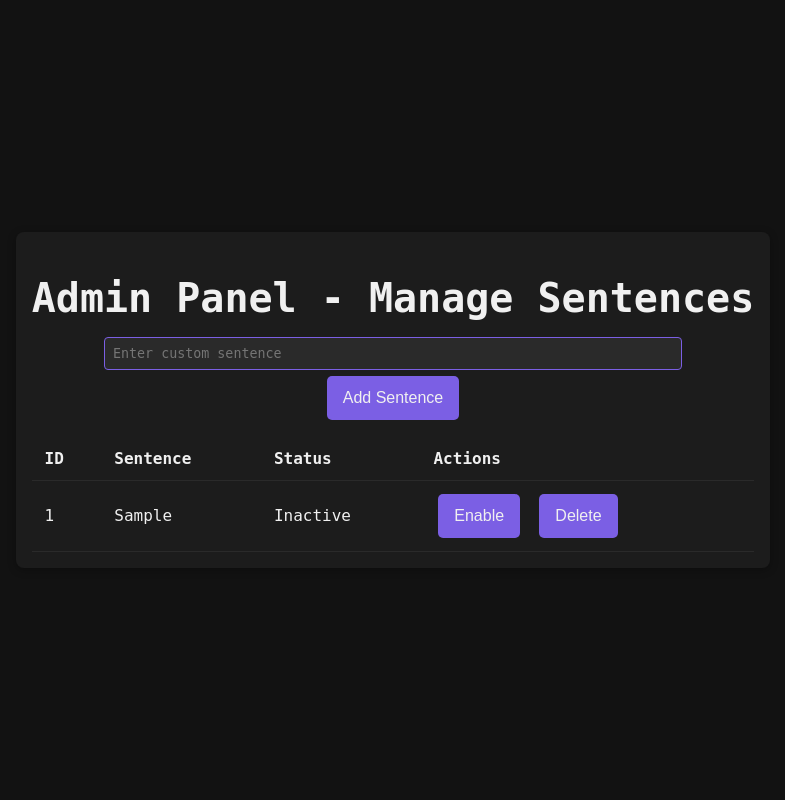
After one commit to Emil215p/Skrivehastigheds-Hjemmeside, a PHP site: page /admin.php in a window 1280 px wide. The commit adds this page. Shown: the whole page, without its empty margins (247-1032 px from the left). Run offline with PHP 8.4, Linux system fonts and the light colour scheme; tables that the repository leaves empty or names only in its code hold one stand-in row (values such as "Sample post").

Commit message:
KÆMPE UPDATE TAK THOMAS

```diff
--- /dev/null
+++ b/admin.php
@@ -0,0 +1,232 @@
+<?php
+// admin.php
+// Database connection settings
+$servername = "172.16.3.24";
+$username = "root";
+$password = "test";
+$dbname = "skptyping";
+
+// Create connection
+$conn = new mysqli($servername, $username, $password, $dbname);
+if ($conn->connect_error) {
+    die("Connection failed: " . $conn->connect_error);
+}
+
+// Process form submissions
+if ($_SERVER['REQUEST_METHOD'] === 'POST') {
+    error_log("Received POST with data: " . print_r($_POST, true));
+
+    if (isset($_POST['action'])) {
+        $action = $_POST['action'];
+
+        if ($action === 'add') {
+            $sentence = trim($_POST['sentence'] ?? '');
+            if (!empty($sentence)) {
+                $stmt = $conn->prepare("INSERT INTO tekster (`tekst`, active) VALUES (?, 0)");
+                $stmt->bind_param("s", $sentence);
+                if ($stmt->execute()) {
+                    error_log("Sentence added successfully.");
+                } else {
+                    error_log("Error adding sentence: " . $stmt->error);
+                }
+                $stmt->close();
+            }
+        } elseif ($action === 'delete') {
+            $id = intval($_POST['id'] ?? 0);
+            if ($id >= 0) {
+                $stmt = $conn->prepare("DELETE FROM tekster WHERE id = ?");
+                $stmt->bind_param("i", $id);
+                if ($stmt->execute()) {
+                    error_log("Sentence with id $id deleted.");
+                } else {
+                    error_log("Error deleting sentence: " . $stmt->error);
+                }
+                $stmt->close();
+            } else {
+                error_log("Invalid id received for delete: " . print_r($_POST['id'], true));
+            }
+        } elseif ($action === 'enable') {
+            $id = intval($_POST['id'] ?? 0);
+            if ($id >= 0) {
+                // Disable all sentences first
+                if (!$conn->query("UPDATE tekster SET active = 0")) {
+                    error_log("Error disabling sentences: " . $conn->error);
+                }
+                // Enable the selected sentence
+                $stmt = $conn->prepare("UPDATE tekster SET active = 1 WHERE id = ?");
+                $stmt->bind_param("i", $id);
+                if ($stmt->execute()) {
+                    error_log("Sentence with id $id enabled.");
+                } else {
+                    error_log("Error enabling sentence: " . $stmt->error);
+                }
+                $stmt->close();
+            } else {
+                error_log("Invalid id received for enable: " . print_r($_POST['id'], true));
+            }
+        }
+    } else {
+        error_log("No action specified in POST data.");
+    }
+    header("Location: admin.php");
+    exit;
+}
+
+// Fetch all sentences
+$result = $conn->query("SELECT * FROM tekster ORDER BY id DESC");
+$sentences = [];
+if ($result && $result->num_rows > 0) {
+    while ($row = $result->fetch_assoc()) {
+        $sentences[] = $row;
+    }
+}
+$conn->close();
+?>
+
+<!DOCTYPE html>
+<html>
+<head>
+  <meta charset="UTF-8">
+  <title>Admin Panel - Manage Sentences</title>
+  <style>
+    /* Inspired by index.php's style.css */
+    :root {
+      --background-color: #1c1c1c;
+      --container-bg: #121212;
+      --current-word-bg: #2a2a2a;
+      --text-color: #f0f0f0;
+      --accent-color: #7b5fe4;
+      --font-family: 'Roboto Mono', monospace;
+    }
+
+    * {
+      box-sizing: border-box;
+    }
+
+    body {
+      margin: 0;
+      padding: 0;
+      min-height: 100vh;
+      background: var(--container-bg);
+      color: var(--text-color);
+      font-family: var(--font-family);
+      display: flex;
+      align-items: center;
+      justify-content: center;
+    }
+
+    .container {
+      max-width: 70vw;
+      padding: 1rem;
+      text-align: center;
+      background: var(--background-color);
+      border-radius: 8px;
+      box-shadow: 0 2px 8px rgba(0,0,0,0.3);
+    }
+
+    h1 {
+      font-size: 2.5rem;
+      margin-bottom: 1rem;
+    }
+
+    form {
+      margin-bottom: 1rem;
+    }
+
+    input[type="text"] {
+      width: 80%;
+      padding: 0.5rem;
+      background: var(--current-word-bg);
+      border: 1px solid var(--accent-color);
+      border-radius: 4px;
+      color: var(--text-color);
+      font-family: var(--font-family);
+    }
+
+    button {
+      background: var(--accent-color);
+      border: none;
+      padding: 0.8rem 1rem;
+      font-size: 1rem;
+      color: var(--text-color);
+      border-radius: 5px;
+      cursor: pointer;
+      transition: background 0.2s ease, transform 0.1s ease;
+      margin: 0 0.3rem;
+    }
+
+    button:hover {
+      background: #5a6fb2;
+      transform: translateY(-2px);
+    }
+
+    table {
+      width: 100%;
+      border-collapse: collapse;
+      margin-top: 1rem;
+    }
+
+    th, td {
+      padding: 0.8rem;
+      border-bottom: 1px solid var(--current-word-bg);
+      text-align: left;
+    }
+
+    .active {
+      color: green;
+      font-weight: bold;
+    }
+
+    #add-button {
+        margin-top: 0.75vh;
+    }
+
+    /* Optional: Style forms inside table cells to display inline */
+    td form {
+      display: inline;
+    }
+  </style>
+</head>
+<body>
+<div class="container">
+    <h1>Admin Panel - Manage Sentences</h1>
+    <!-- Form to add a new sentence -->
+    <form method="post" action="admin.php">
+        <input type="hidden" name="action" value="add">
+        <input type="text" name="sentence" placeholder="Enter custom sentence" required>
+        <button id="add-button" type="submit">Add Sentence</button>
+    </form>
+
+    <!-- List all sentences with options to enable or delete -->
+    <table>
+      <tr>
+        <th>ID</th>
+        <th>Sentence</th>
+        <th>Status</th>
+        <th>Actions</th>
+      </tr>
+      <?php foreach ($sentences as $sentence): ?>
+      <tr>
+        <td><?php echo $sentence['id']; ?></td>
+        <td><?php echo htmlspecialchars($sentence['tekst']); ?></td>
+        <td><?php echo $sentence['active'] == 1 ? '<span class="active">Active</span>' : 'Inactive'; ?></td>
+        <td>
+            <?php if ($sentence['active'] != 1): ?>
+            <form method="post" action="admin.php">
+                <input type="hidden" name="action" value="enable">
+                <input type="hidden" name="id" value="<?php echo $sentence['id']; ?>">
+                <button type="submit">Enable</button>
+            </form>
+            <?php endif; ?>
+            <form method="post" action="admin.php" onsubmit="return confirm('Are you sure you want to delete this sentence?');">
+                <input type="hidden" name="action" value="delete">
+                <input type="hidden" name="id" value="<?php echo $sentence['id']; ?>">
+                <button type="submit">Delete</button>
+            </form>
+        </td>
+      </tr>
+      <?php endforeach; ?>
+    </table>
+</div>
+</body>
+</html>
```
Also changed, not shown: get_sentence.php (added, +24 -0 lines), index.php (+6 -9 lines), leaderboard.php (added, +150 -0 lines), save_result.php (added, +52 -0 lines), script.js (+40 -14 lines), style.css (+26 -0 lines).
